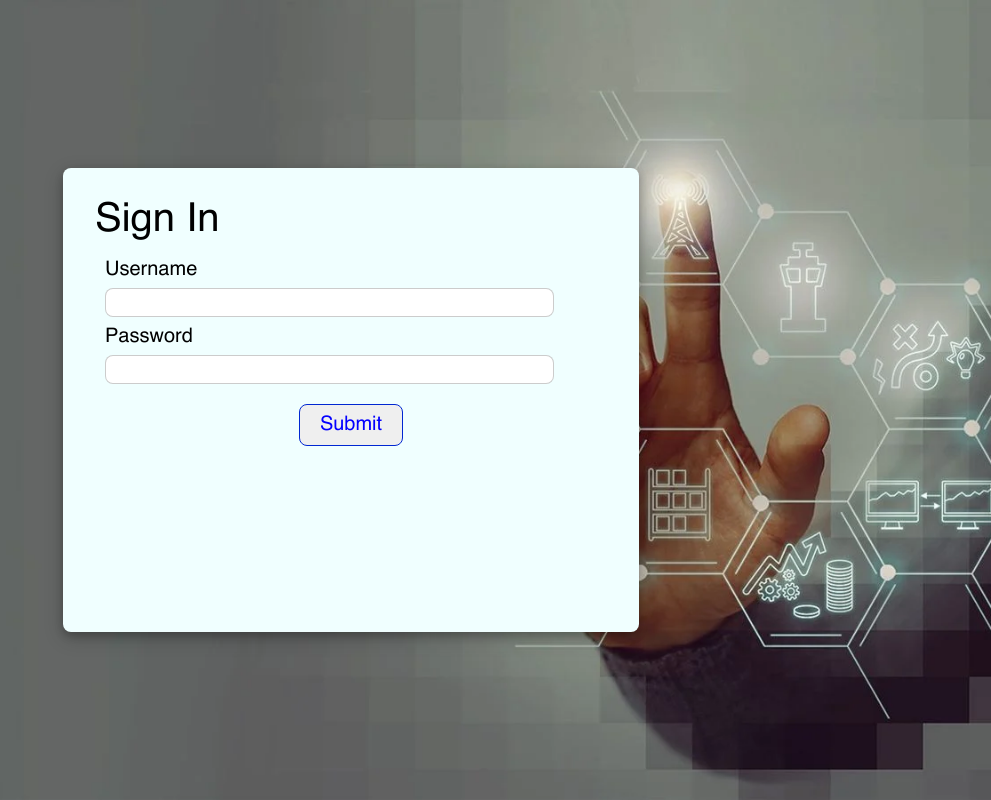
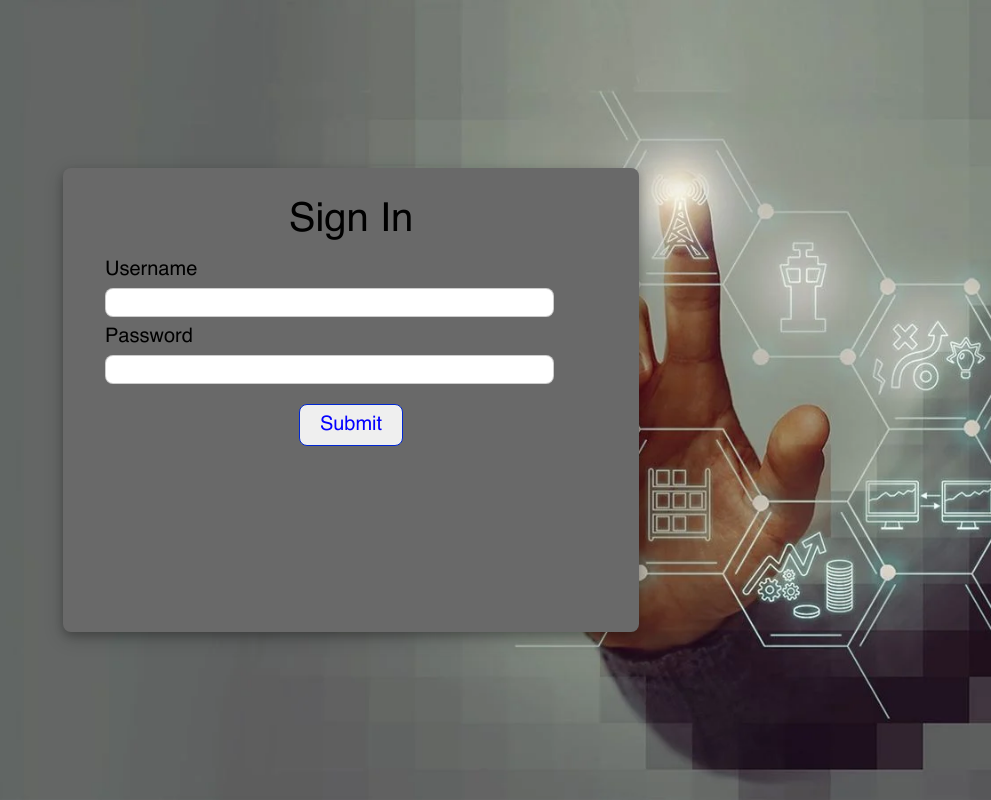
Before and after one commit to CosmoProgrammer/HashChain, a React (Create React App) app in the folder main_app/: page / in a window 1280 px wide. Shown: the whole page, without its empty margins (289-1280 px from the left). Built offline with nearby package versions, Linux system fonts and the light colour scheme.

Commit message:
Update style.css

```diff
--- a/main_app/src/styles/style.css
+++ b/main_app/src/styles/style.css
@@ -59,7 +59,7 @@ input[type="submit"]:hover {
 }
 
 .login-form {
-  background-color: azure;
+  background-color: rgb(105, 105, 105);
   padding: 2rem;
   box-shadow: 0 4px 8px 0 rgba(0, 0, 0, 0.2), 0 6px 20px 0 rgba(0, 0, 0, 0.19);
   border-radius: 8px;
@@ -80,7 +80,7 @@ input[type="submit"]:hover {
 .title {
   font-size: 40px;
   margin-bottom: 20px;
-  align-items: center;
+  text-align: center;
 }
 
 .input-container {
```
